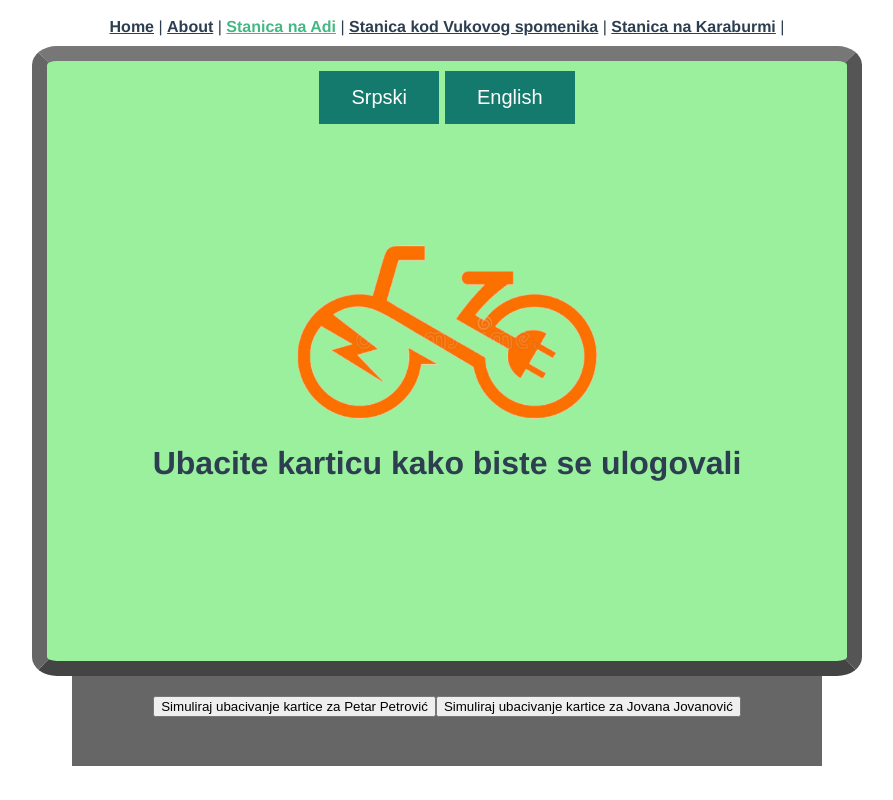
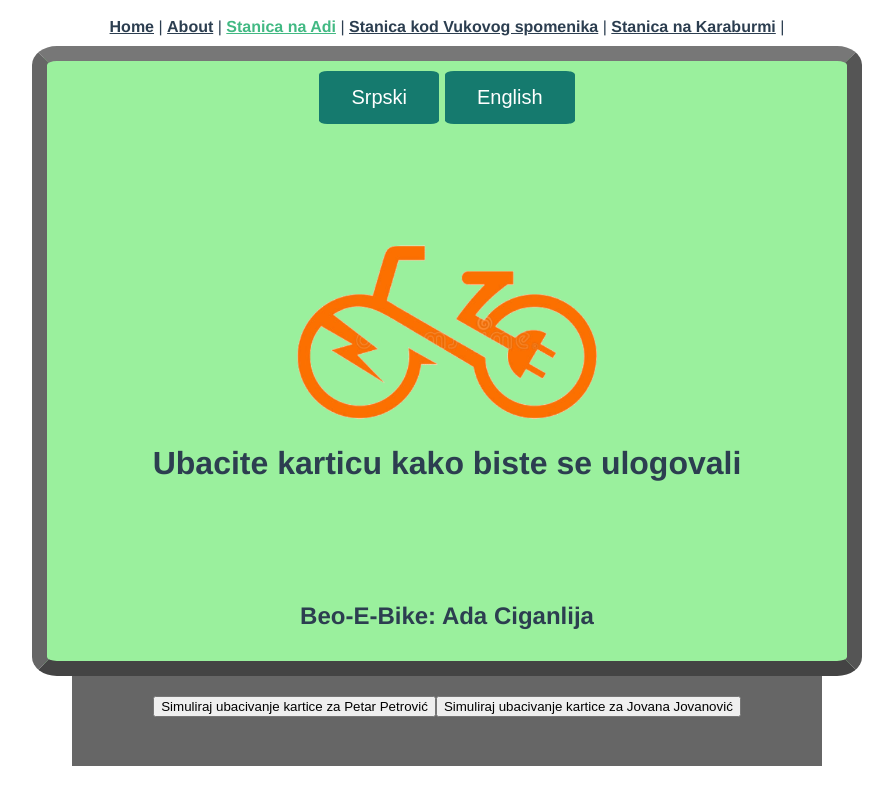
Before and after one commit to ViktorKatz/EBikeRentalKioskPrototype, a Vue app: page /#/kiosk/1 in a window 1280 px wide. Shown: the whole page, without its empty margins (193-1086 px from the left). Built offline with nearby package versions, Linux system fonts and the light colour scheme.

Commit message:
Station name on kiosk

```diff
--- a/src/views/Kiosk.vue
+++ b/src/views/Kiosk.vue
@@ -10,6 +10,7 @@
                     <img alt="Logo" class="logo" src="../assets/bikeLogo.png">
                     <h1>{{ $t('cardToLogin') }}</h1>
                 </div>
+                <h2 style="margin-top:120px">Beo-E-Bike: {{stations[$route.params.id].name}}</h2>
             </div>
             <div id="UserHome" style="height:100%;" v-if="mode=='UserHome'">
                 <div>
@@ -258,6 +259,7 @@
     }
 
     .rentalButton {
+        border-radius: 4%;
         background-color: #157A6E;
         border: none;
         color: white;
@@ -276,6 +278,7 @@
         }
 
     .langButton {
+        border-radius: 7%;
         background-color: #157A6E;
         border: none;
         color: white;
```
